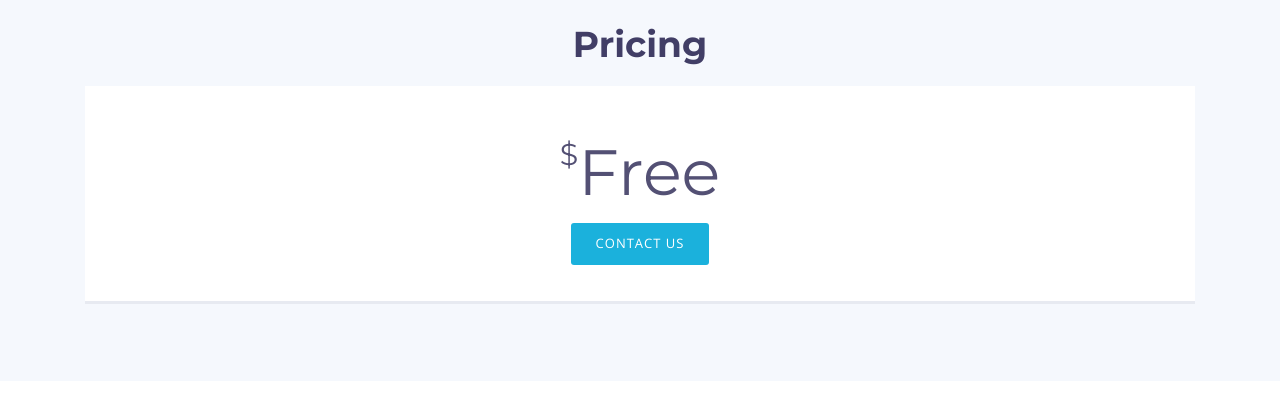
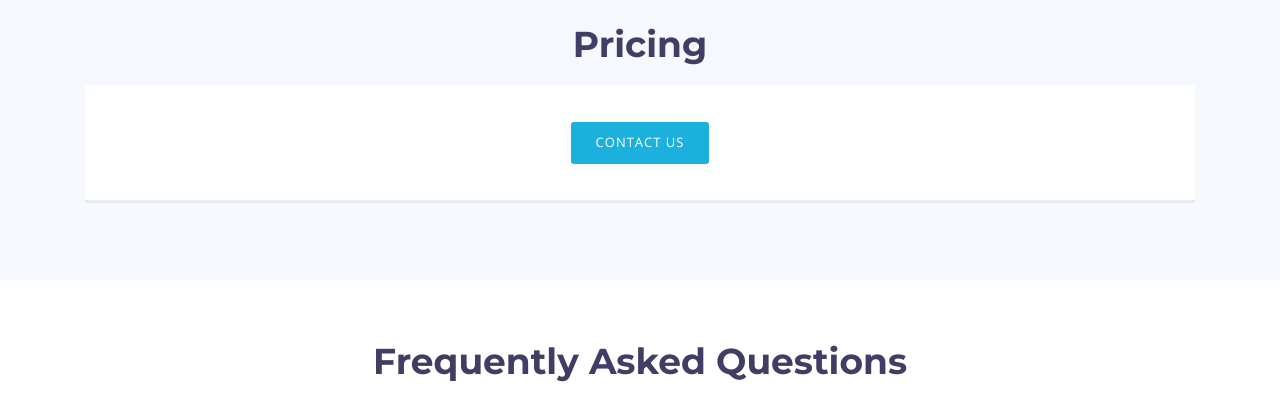
Before and after one commit to crowdspoonservice/crowdspoonservice.github.io, a plain HTML site: page index.html in a window 1280 px wide. Shown: the part 4560-4960 px from the top of the page. Drawn offline with nearby package versions, Linux system fonts and the light colour scheme; some packages are replaced by stand-ins of ours; a script that the page names is missing; files whose address does not match are found by name.

Commit message:
Update index.html

```diff
--- a/index.html
+++ b/index.html
@@ -382,9 +382,9 @@
           <!-- Regular Plan  -->
           <div class="col-xs-12 col-lg-12">
             <div class="card">
-              <div class="card-header">
+<!--               <div class="card-header">
                 <h3><span class="currency">$</span>Free</h3>
-              </div>
+              </div> -->
               <div class="card-block">
 <!--                 <h4 class="card-title">
                   Regular Plan
```
